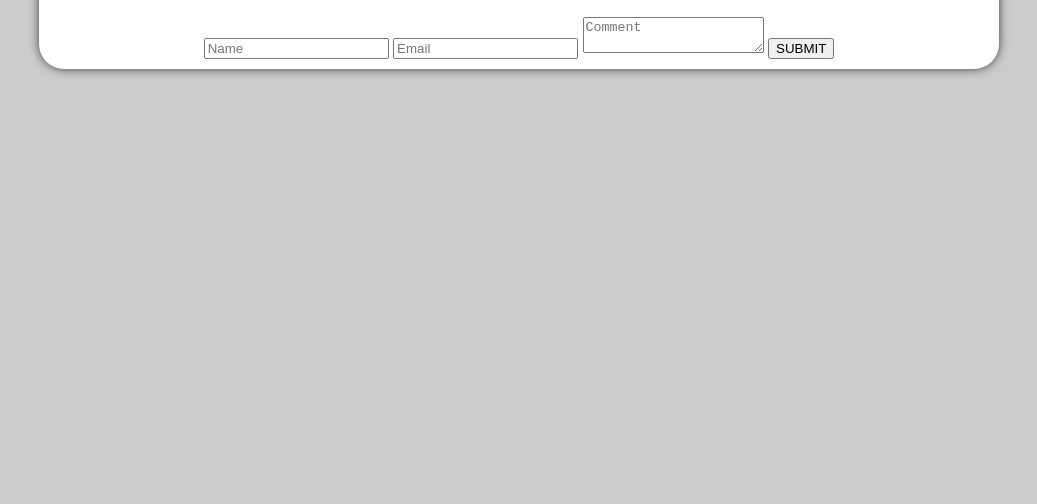
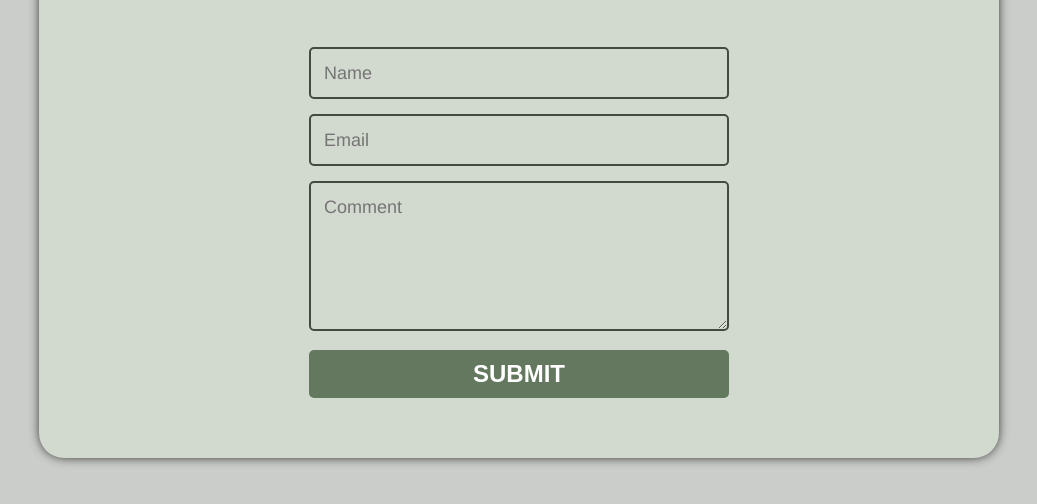
Before and after one commit to estelasharp/block11-workshop, a plain HTML site: page contactform.html in a window 1280 px wide. Shown: the part 92-596 px from the top of the page, without its empty margins (121-1158 px from the left). Drawn offline with Linux system fonts and the light colour scheme.

Commit message:
upload for completion

```diff
--- a/style.css
+++ b/style.css
@@ -22,7 +22,7 @@
 .header a.logo {
   font-size: 35px;
   font-weight: bold;
-    font-family:Cambria, Cochin, Georgia, Times, 'Times New Roman', serif
+  font-family: Cambria, Cochin, Georgia, Times, 'Times New Roman', serif
 }
 
 /* Change the background color on mouse-over */
@@ -49,6 +49,7 @@
     display: block;
     text-align: left;
   }
+
   .header-right {
     float: none;
   }
@@ -56,21 +57,23 @@
 
 /* below is the header responsive */
 @media screen and (max-width:1050) {
-    .desktop{
-        margin:0 auto !important;
-        padding:0 !important;
+  .desktop {
+    margin: 0 auto !important;
+    padding: 0 !important;
   }
 }
+
 @media screen and (max-width:768px) {
-    .ipad{
-        margin:0 auto !important;
-        padding:0 !important;
+  .ipad {
+    margin: 0 auto !important;
+    padding: 0 !important;
   }
 }
+
 @media screen and (max-width:320px) {
-    .mobile{
-        margin:0 auto !important;
-        padding:0 !important;
+  .mobile {
+    margin: 0 auto !important;
+    padding: 0 !important;
   }
 }
 
@@ -99,7 +102,7 @@
   text-align: center;
   align-content: center;
   align-items: center;
-    margin:auto;
+  margin: auto;
 
 
 }
@@ -109,7 +112,7 @@
   box-shadow: 0 0 12px -2px rgb(0, 0, 0);
   /* height: 100vh; */
   max-width: 960px;
-    display:flexbox;
+  display: flexbox;
   margin: auto;
   border-radius: 25px;
   margin-bottom: 20px;
@@ -136,7 +139,7 @@
 }
 
 h2 {
-    font-family:'Franklin Gothic Medium', 'Arial Narrow', Arial, sans-serif;
+  font-family: 'Franklin Gothic Medium', 'Arial Narrow', Arial, sans-serif;
 
 }
 
@@ -160,30 +163,30 @@
 .img1,
 .img2,
 .img3 {
-  float:left;
-  padding:8px;
+  float: left;
+  padding: 8px;
   border-radius: 25px;
 }
 
-#container{
-  display:flex;
+#container {
+  display: flex;
   justify-content: center;
-  align-items:center;
+  align-items: center;
   min-height: 600px;
   background-color: #c3c9c3;
   border-radius: 25px;
-  padding:10px;
+  padding: 10px;
   align-content: center;
 
 }
 
-#container div{
-  height:500px;
-  width:1000px;
+#container div {
+  height: 500px;
+  width: 1000px;
   margin: 10px;
   text-align: left;
   background: white;
-  padding:10px;
+  padding: 10px;
   border-radius: 25px;
   box-shadow: 0 0 12px -2px rgb(0, 0, 0);
   align-items: center;
@@ -205,7 +208,7 @@
   align-items: center;
   align-content: center;
   background: white;
-  padding:10px;
+  padding: 10px;
   border-radius: 25px;
   box-shadow: 0 0 12px -2px rgb(0, 0, 0);
   background-color: #c3c9c3;
@@ -219,3 +222,78 @@ align-content: center;
   border-style: dashed;
   margin: auto;
 }
+
+footer {
+  background-color: #6b7868;
+  color: rgb(44, 135, 214);
+  height: 70px;
+  padding: 10px;
+  position: fixed;
+  left: 0;
+  right: 0;
+  bottom: 0;
+  width: 100%;
+  text-align: center;
+  box-shadow: 0 0 12px -2px black;
+}
+
+footer {
+  display: block;
+}
+
+
+body {
+  background: rgb(210, 217, 206);
+}
+
+form {
+  max-width: 420px;
+  margin: 50px auto;
+}
+
+.feedback-input {
+  color: white;
+  font-family: Helvetica, Arial, sans-serif;
+  font-weight: 500;
+  font-size: 18px;
+  border-radius: 5px;
+  line-height: 22px;
+  background-color: transparent;
+  border: 2px solid #444b3e;
+  transition: all 0.3s;
+  padding: 13px;
+  margin-bottom: 15px;
+  width: 100%;
+  box-sizing: border-box;
+  outline: 0;
+}
+
+.feedback-input:focus {
+  border: 2px solid #303f25;
+}
+
+textarea {
+  height: 150px;
+  line-height: 150%;
+  resize: vertical;
+}
+
+[type="submit"] {
+  font-family: 'Montserrat', Arial, Helvetica, sans-serif;
+  width: 100%;
+  background: #64785f;
+  border-radius: 5px;
+  border: 0;
+  cursor: pointer;
+  color: white;
+  font-size: 24px;
+  padding-top: 10px;
+  padding-bottom: 10px;
+  transition: all 0.3s;
+  margin-top: px;
+  font-weight: 700;
+}
+
+[type="submit"]:hover {
+  background: #1f271f;
+}
```
Lines whose indentation alone changed are shown as unchanged.
